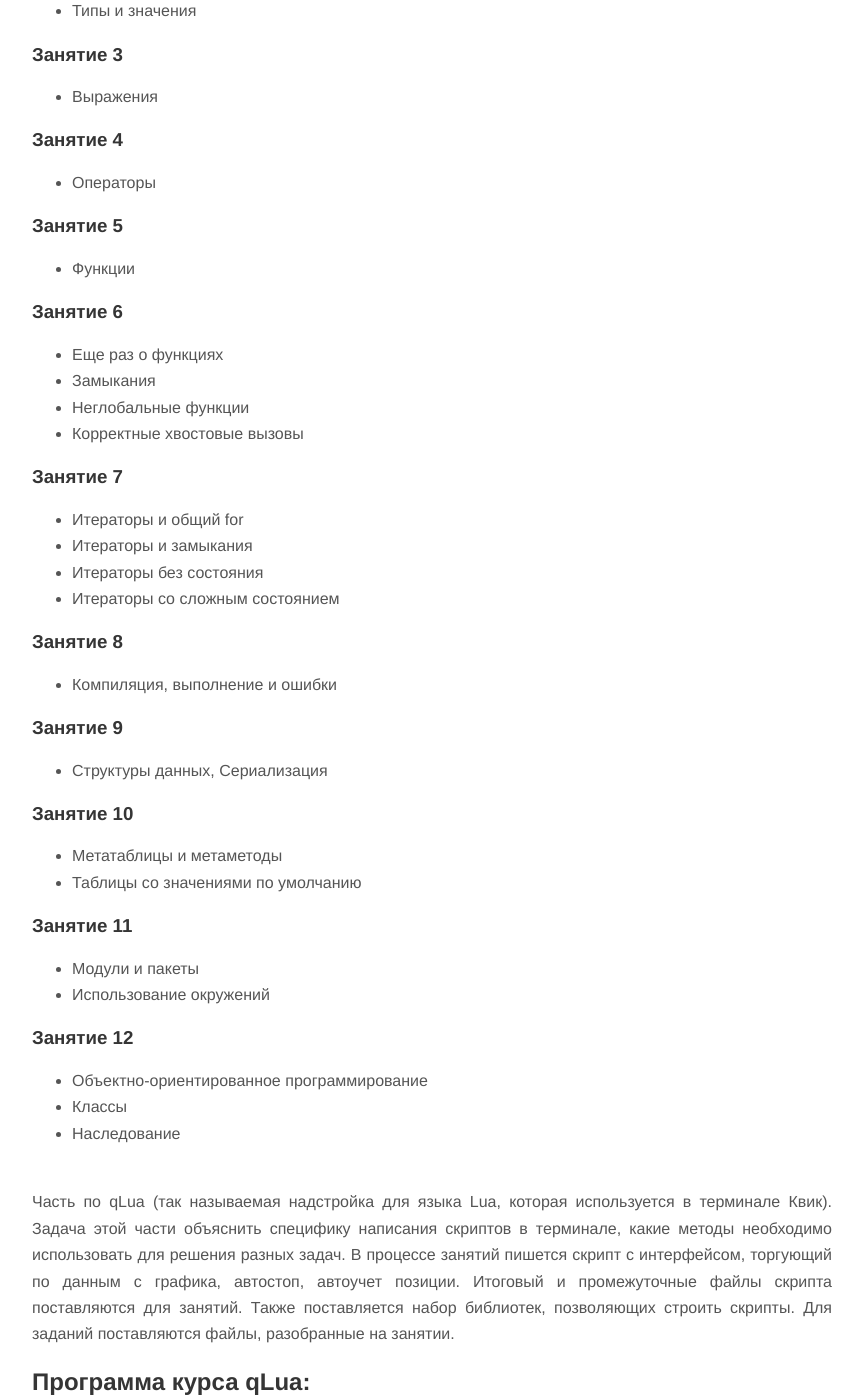
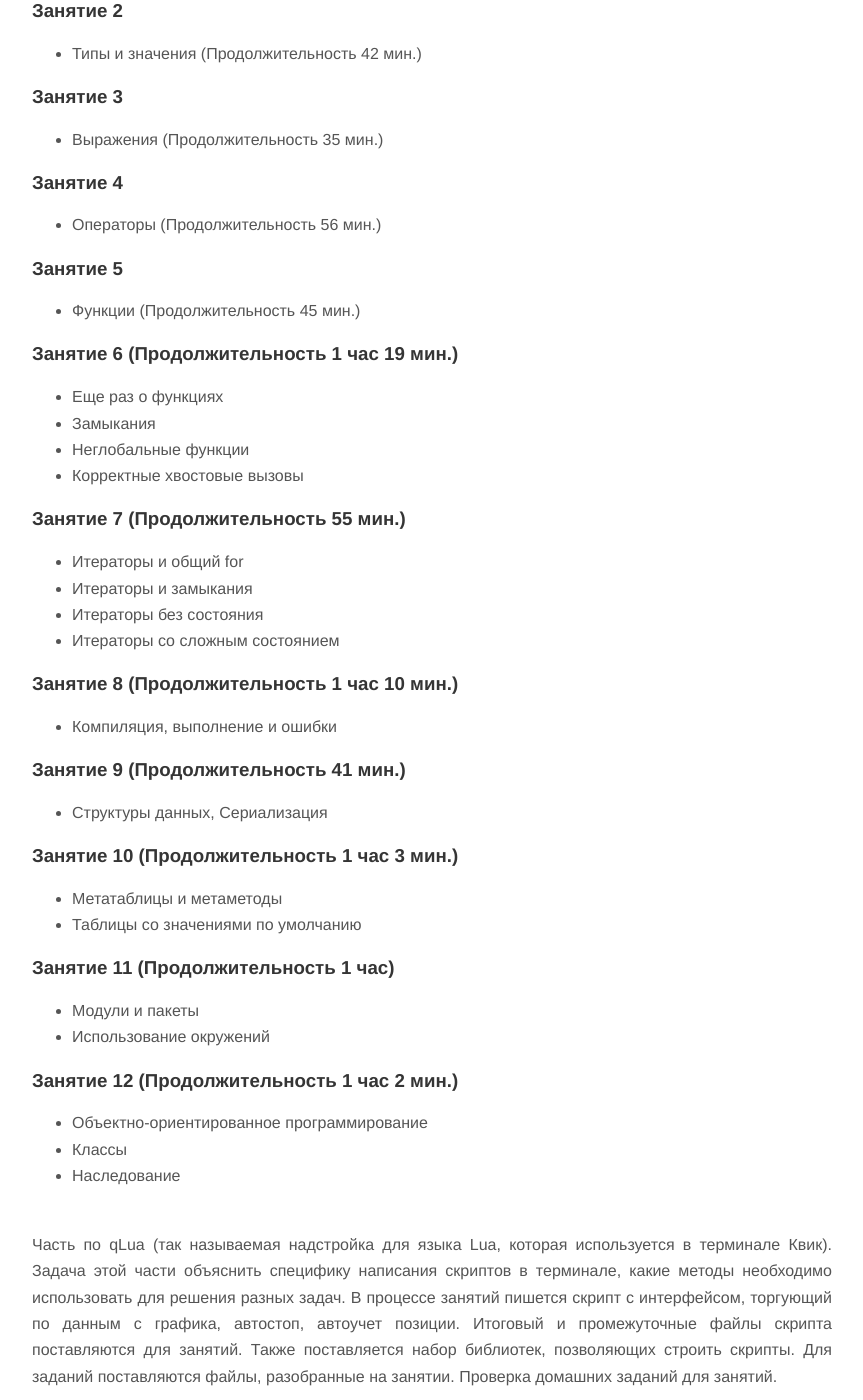
Before and after one commit to nick-nh/nick-nh.github.io, a Jekyll site: the page built from _posts/2021-05-28-qLua-course.md, in a window 1280 px wide and 1400 px high, scrolled down 911 px. Shown: the whole window, without its empty margins (208-1071 px from the left). Built offline with Jekyll 4.4.1, drawn with Linux system fonts in a browser that asks for light colours; nearby versions of some CDN libraries; some of the changed text lies outside the part shown.

Commit message:
video length

```diff
--- a/_posts/2021-05-28-qLua-course.md
+++ b/_posts/2021-05-28-qLua-course.md
@@ -11,58 +11,60 @@ tags: [lua,qlua,квик,quik,course]
 - Язык Lua
 - Специфика qLua, методика написания скриптов для терминала Квик.
 
-Курс построен по принципу от простого к сложному. Более 40 часов видео.
+Курс построен по принципу от простого к сложному.
 Полная стоимость курса 20 000 руб. Без части по языку Lua 15 000 руб. Также возможны индивидуальные занятия.
+
+Все видео в разрешении 1920*1080.
 <br><br>
 
 Часть по языку Lua построена по книге автора языка [Роберту Иерузалимски: Программирование на языке Lua](https://www.labirint.ru/books/433606/). Поэтому если Вы в состоянии сами изучить язык, то часть по языку Lua можно не брать.
 Для каждого занятия по языку есть примеры решенных заданий из главы книги. Задача этой части научить основам языка Lua, принципам написания скриптов.
 
 
-## Программа курса Lua:
+## Программа курса Lua (10 часов):
 
 ### Занятие 1
 - Введение. Основы
 
 ### Занятие 2
-- Типы и значения
+- Типы и значения (Продолжительность 42 мин.)
 
 ### Занятие 3
-- Выражения
+- Выражения (Продолжительность 35 мин.)
 
 ### Занятие 4
-- Операторы
+- Операторы (Продолжительность 56 мин.)
 
 ### Занятие 5
-- Функции
+- Функции (Продолжительность 45 мин.)
 
-### Занятие 6
+### Занятие 6  (Продолжительность 1 час 19 мин.)
 - Еще раз о функциях
 - Замыкания
 - Неглобальные функции
 - Корректные хвостовые вызовы
 
-### Занятие 7
+### Занятие 7  (Продолжительность 55 мин.)
 - Итераторы и общий for
 - Итераторы и замыкания
 - Итераторы без состояния
 - Итераторы со сложным состоянием
 
-### Занятие 8
+### Занятие 8 (Продолжительность 1 час 10 мин.)
 - Компиляция, выполнение и ошибки
 
-### Занятие 9
+### Занятие 9 (Продолжительность 41 мин.)
 - Структуры данных, Сериализация
 
-### Занятие 10
+### Занятие 10 (Продолжительность 1 час 3 мин.)
 - Метатаблицы и метаметоды
 - Таблицы со значениями по умолчанию
 
-### Занятие 11
+### Занятие 11 (Продолжительность 1 час)
 - Модули и пакеты
 - Использование окружений
 
-### Занятие 12
+### Занятие 12 (Продолжительность 1 час 2 мин.)
 - Объектно-ориентированное программирование
 - Классы
 - Наследование
@@ -70,9 +72,9 @@ tags: [lua,qlua,квик,quik,course]
 
 Часть по qLua (так называемая надстройка для языка Lua, которая используется в терминале Квик). Задача этой части объяснить специфику написания скриптов в терминале, какие методы необходимо использовать для решения разных задач.
 В процессе занятий пишется скрипт с интерфейсом, торгующий по данным с графика, автостоп, автоучет позиции. Итоговый и промежуточные файлы скрипта поставляются для занятий.
-Также поставляется набор библиотек, позволяющих строить скрипты. Для заданий поставляются файлы, разобранные на занятии.
+Также поставляется набор библиотек, позволяющих строить скрипты. Для заданий поставляются файлы, разобранные на занятии. Проверка домашних заданий для занятий.
 
-## Программа курса qLua:
+## Программа курса qLua (24 часа):
 
 ### Занятие 1
 - Цели курса.
@@ -90,71 +92,71 @@ tags: [lua,qlua,квик,quik,course]
 - Запуск и остановка скриптов в Quik
 - Индикаторы
 
-### Занятие 4
+### Занятие 4 (Продолжительность 38 мин.)
 - Обзор инструментов для разработки скриптов.
 - Обзор средств версионирования Git.
 
-### Занятие 5
+### Занятие 5 (Продолжительность 26 мин.)
 - Структура скрипта Lua
 - Событийная модель в терминале Квик
 
-### Занятие 6
+### Занятие 6 (Продолжительность 28 мин.)
 - Индикаторы
 - Структура индикатора
 - Пример индикатора
 
-### Занятие 7
+### Занятие 7 (Продолжительность 34 мин.)
 - Объяснение взаимодействия потоков Lua скрипта
 
-### Занятие 8
+### Занятие 8 (Продолжительность 50 мин.)
 - Обзор сервисных функции терминала getInfoParam, OnConnected, OnDisconnected, getScriptPath и др.
 
-### Занятие 9
+### Занятие 9 (Продолжительность 1 час 7 мин.)
 - Обзор таблиц терминала QUIK и методов получения данных из них.
 
-### Занятие 10
+### Занятие 10 (Продолжительность 1 час 28 мин.)
 - Подписки на потоки данных по барам, данных стакана.
 - Функции CreateDataSource, SetUpdateCallback, Subscribe_Level_II_Quotes, OnQuote, getQuoteLevel2.
 
-### Занятие 11
+### Занятие 11 (Продолжительность 1 час 36 мин.)
 - Получение данных с графиков терминала.
 - Управление метками на графике.
 - Примеры использования.
 
-### Занятие 12, 13
+### Занятие 12, 13 (Продолжительность 52 мин., 1 час 37 мин.)
 - Транзакции. Подготовка параметров транзакции, корректное форматирование
 представлений данных.
 - Примеры отправки транзакций.
 
-### Занятие 14
+### Занятие 14 (Продолжительность 1 час 15 мин.)
 - Таблицы (окна) скрипта. Обзор методов создания интерфейсных окон скрипта.
 - Примеры создания окна, вывод информации.
 
-### Занятие 15
+### Занятие 15 (Продолжительность 1 час 16 мин.)
 - Подготовка базы скрипта, торгующего по данным с графика.
 - Логирование, функция main, проверка подключения к серверу, получение
 информации по инструменту.
 
-### Занятие 16, 17
+### Занятие 16, 17 (Продолжительность 1 час 21 мин., 1 час 58 мин.)
 - Формирование методов получения и обработки данных с графика. Проверка торговых
 сигналов.
 - Подготовка и отправка транзакций по торговым сигналам.
 - Контроль открытой позиции.
 
-### Занятие 18, 19
+### Занятие 18, 19 (Продолжительность 2 час, 1 час 41 мин.)
 - Установка стоп-ордера для открытой позиции.
 - Поиск стоп-ордера при старте скрипта.
 - Контроль соответствия стоп-ордера и открытой позиции (автостоп).
 
-### Занятие 20
+### Занятие 20 (Продолжительность 1 час 39 мин.)
 - Контроль исполнения стоп-ордера.
 - Обработка разворота позиции.
 - Оптимизация методов.
 
-### Занятие 21
+### Занятие 21 (Продолжительность 1 час 31 мин.)
 - Интерфейс скрипта. Создание окна скрипта, вывод информации.
 
-### Занятие 22
+### Занятие 22 (Продолжительность 1 час 39 мин.)
 - Ввод данных в окне скрипта.
 - Старт остановка торговли скрипта, без его выключения.
 - Обработка команд через окно скрипта
```
